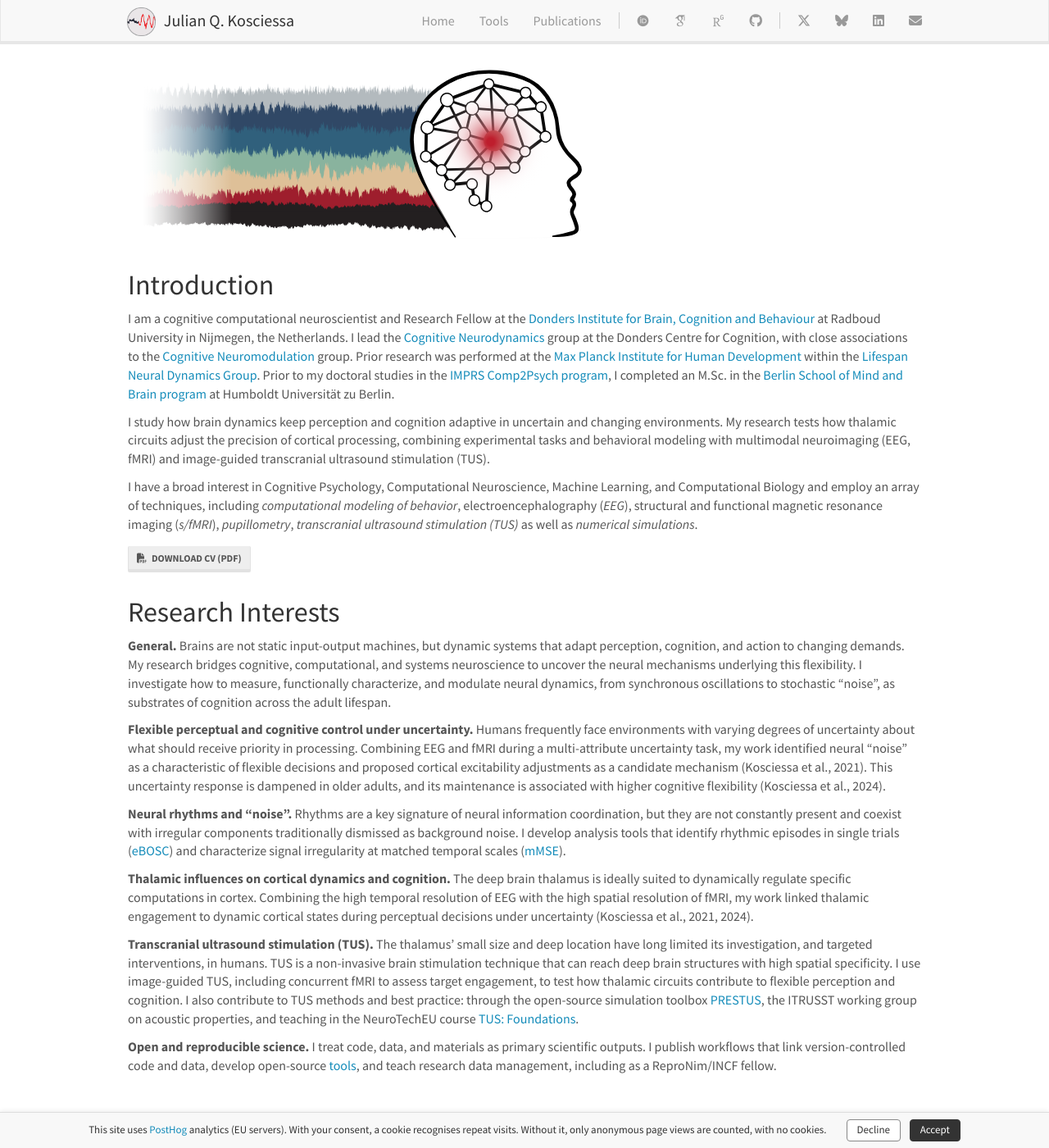
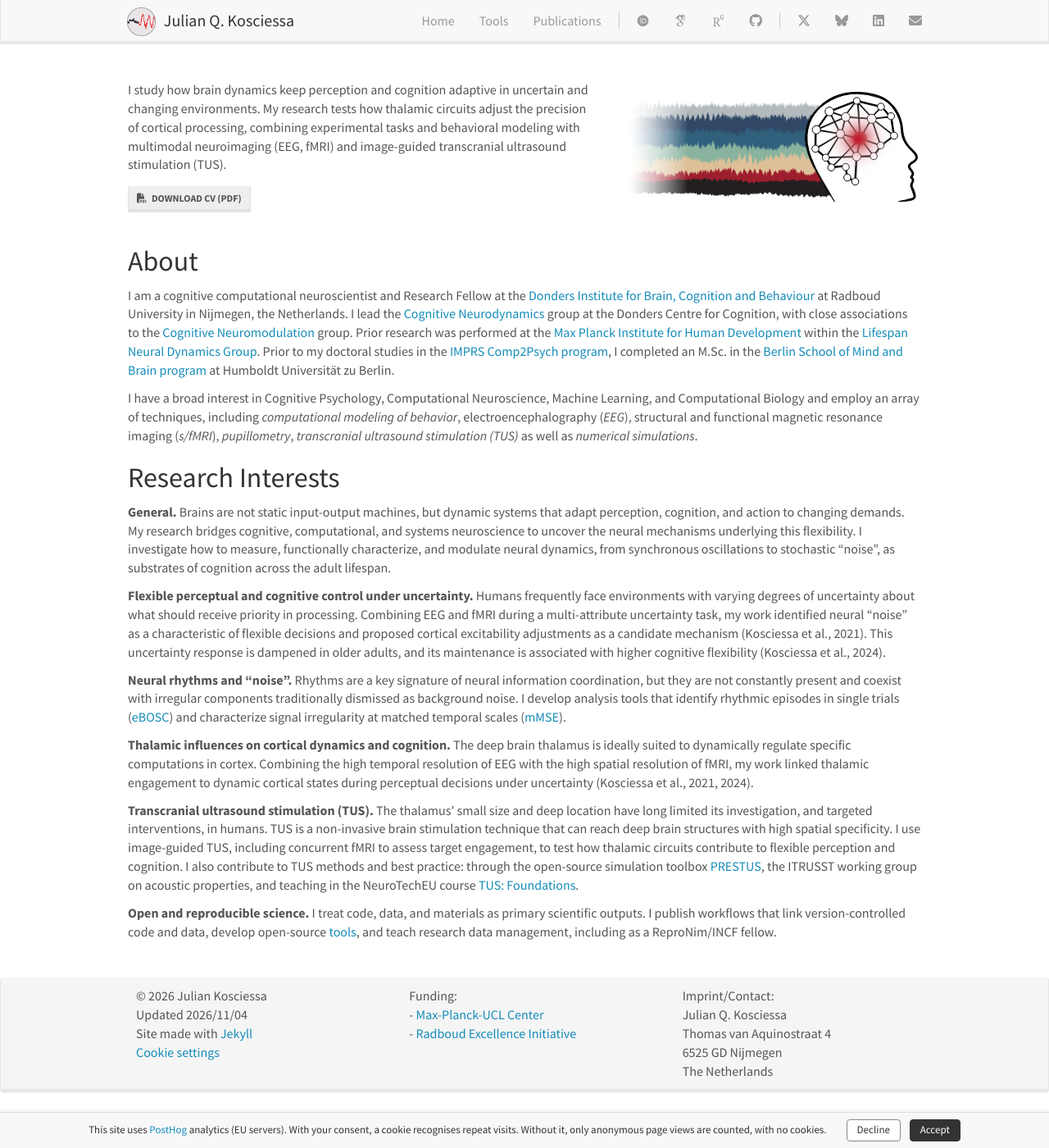
Before and after one commit to jkosciessa/jkosciessa.github.io, a Jekyll site: the page built from _pages/home.md, in a window 1280 px wide and 1400 px high. Shown: the whole window at 82% size. Built offline with Jekyll 4.4.1, drawn with Linux system fonts in a browser that asks for light colours; some web fonts are replaced.

Commit message:
home: summary and CV button beside lab logo; career text under "About"

```diff
--- a/_layouts/homelay.html
+++ b/_layouts/homelay.html
@@ -3,8 +3,6 @@ layout: default
 ---
 
   <div id="homeid" class="col-sm-12">
-        <img class="home-logo" src="{{ site.url }}{{ site.baseurl }}/images/logo_lab.svg" alt="Cognitive Neurodynamics logo: layered neural signals beside a head with a brain network">
-        <h2>Introduction</h2>
 
 	{{ content }}
   </div>
--- a/_pages/home.md
+++ b/_pages/home.md
@@ -6,13 +6,24 @@ sitemap: false
 permalink: /
 ---
 
-I am a cognitive computational neuroscientist and Research Fellow at the [Donders Institute for Brain, Cognition and Behaviour](https://www.ru.nl/donders/) at Radboud University in Nijmegen, the Netherlands. I lead the [Cognitive Neurodynamics](https://www.ru.nl/en/departments/donders-centre-for-cognition/cognitive-neurodynamics) group at the Donders Centre for Cognition, with close associations to the [Cognitive Neuromodulation](https://www.verhagenlab.com/) group. Prior research was performed at the [Max Planck Institute for Human Development](https://www.mpib-berlin.mpg.de/en) within the [Lifespan Neural Dynamics Group](https://www.mps-ucl-centre.mpg.de/en/about-the-centre/research-groups/lifespan-neural-dynamics-group). Prior to my doctoral studies in the [IMPRS Comp2Psych program](https://www.mps-ucl-centre.mpg.de/comp2psych), I completed an M.Sc. in the [Berlin School of Mind and Brain program](http://www.mind-and-brain.de/home/) at Humboldt Universität zu Berlin.
+<div class="hero">
+<div class="hero-text" markdown="1">
 
 I study how brain dynamics keep perception and cognition adaptive in uncertain and changing environments. My research tests how thalamic circuits adjust the precision of cortical processing, combining experimental tasks and behavioral modeling with multimodal neuroimaging (EEG, fMRI) and image-guided transcranial ultrasound stimulation (TUS).
 
+<a class="btn btn-default btn-sm btn-cv" href="{{ site.url }}{{ site.baseurl }}/downloads/cv_kosciessa.pdf"><i class="fa-solid fa-file-pdf" aria-hidden="true"></i>Download CV (PDF)</a>
+
+</div>
+<div class="hero-logo">
+<img src="{{ site.url }}{{ site.baseurl }}/images/logo_lab.svg" alt="Cognitive Neurodynamics logo: layered neural signals beside a head with a brain network">
+</div>
+</div>
+
+<h2>About</h2>
+
+I am a cognitive computational neuroscientist and Research Fellow at the [Donders Institute for Brain, Cognition and Behaviour](https://www.ru.nl/donders/) at Radboud University in Nijmegen, the Netherlands. I lead the [Cognitive Neurodynamics](https://www.ru.nl/en/departments/donders-centre-for-cognition/cognitive-neurodynamics) group at the Donders Centre for Cognition, with close associations to the [Cognitive Neuromodulation](https://www.verhagenlab.com/) group. Prior research was performed at the [Max Planck Institute for Human Development](https://www.mpib-berlin.mpg.de/en) within the [Lifespan Neural Dynamics Group](https://www.mps-ucl-centre.mpg.de/en/about-the-centre/research-groups/lifespan-neural-dynamics-group). Prior to my doctoral studies in the [IMPRS Comp2Psych program](https://www.mps-ucl-centre.mpg.de/comp2psych), I completed an M.Sc. in the [Berlin School of Mind and Brain program](http://www.mind-and-brain.de/home/) at Humboldt Universität zu Berlin.
+
 I have a broad interest in Cognitive Psychology, Computational Neuroscience, Machine Learning, and Computational Biology and employ an array of techniques, including *computational modeling of behavior*, electroencephalography (*EEG*), structural and functional magnetic resonance imaging (*s/fMRI*), *pupillometry*, *transcranial ultrasound stimulation (TUS)* as well as *numerical simulations*.
-
-<a class="btn btn-default btn-sm btn-cv" href="{{ site.url }}{{ site.baseurl }}/downloads/cv_kosciessa.pdf"><i class="fa-solid fa-file-pdf" aria-hidden="true"></i>Download CV (PDF)</a>
 
 <h2>Research Interests</h2>
 
--- a/css/main.scss
+++ b/css/main.scss
@@ -135,5 +135,12 @@ firstp {
 .btn-cv { margin: 4px 0 8px; }
 .btn-cv i { margin-right: 6px; }
 
-/* Home: lab logo banner */
-#homeid img.home-logo { display: block; width: 100%; max-width: 560px; height: auto; margin: 8px 0 4px; border-radius: 0; }
+/* Home: summary beside lab logo */
+.hero { display: flex; align-items: center; gap: 36px; margin: 28px 0 8px; }
+.hero-text { flex: 1; min-width: 0; font-size: 16px; }
+.hero-logo { flex: 0 0 38%; }
+#homeid .hero-logo img { width: 100%; height: auto; margin: 0; border-radius: 0; box-shadow: none; }
+@media (max-width: 767px) {
+  .hero { flex-direction: column-reverse; gap: 12px; }
+  .hero-logo { flex-basis: auto; width: 80%; }
+}
```
